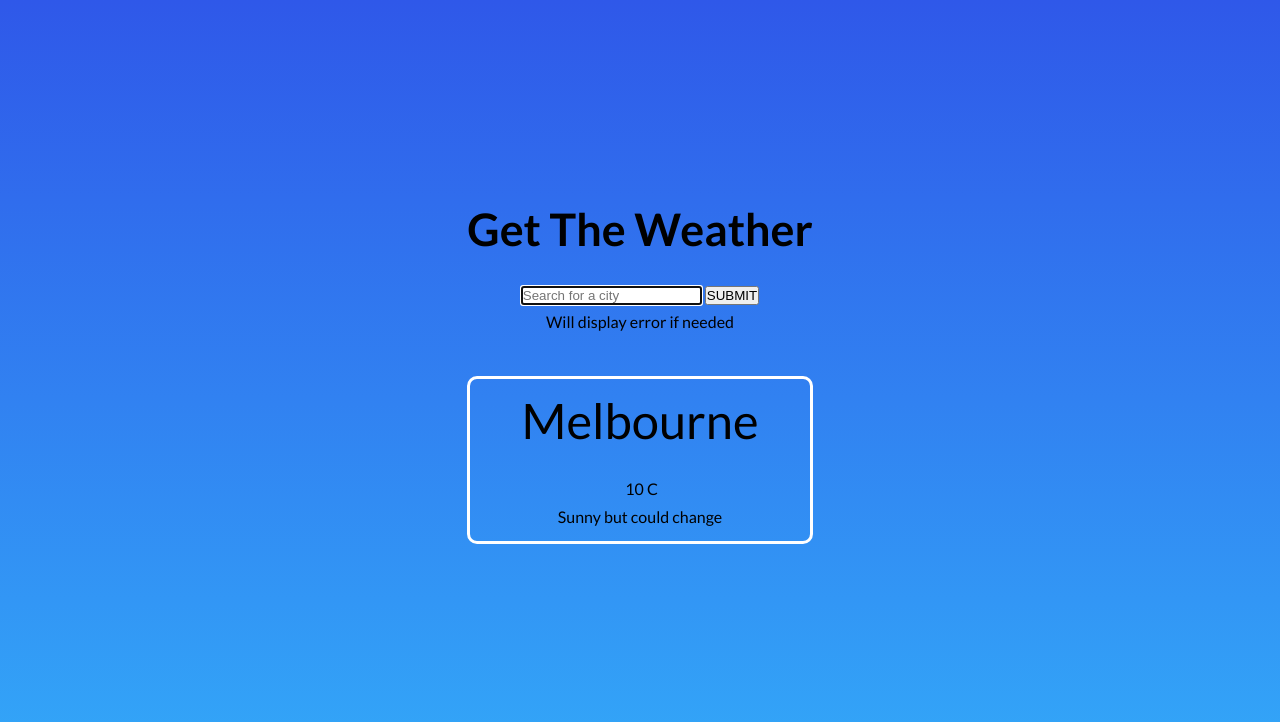
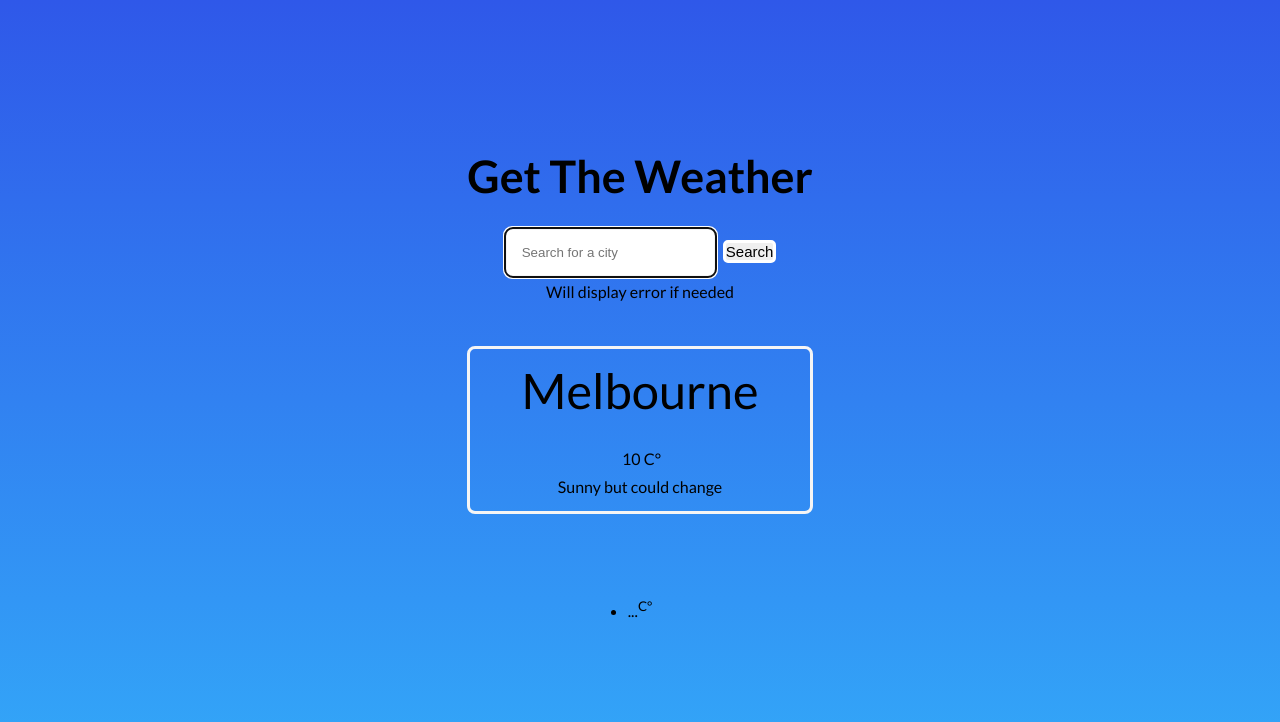
Before and after one commit to ericpham19/JS-Application-, a plain HTML site: page index.html in a window 1280 px wide. Drawn offline with Linux system fonts and the light colour scheme.

Commit message:
more css styling

```diff
--- a/index.html
+++ b/index.html
@@ -22,20 +22,20 @@
             placeholder="Search for a city"
             autofocus
           />
-          <button type="submit">SUBMIT</button>
+          <button type="submit">Search</button>
           <span class="msg">Will display error if needed</span>
         </form>
 
         <div class="weather-container">
           <div class="weather-info">
-            <div class="city">
+            <div class="city-result">
               <h1>Melbourne</h1>
             </div>
 
             <div class="temperature">
               <img src="" alt="" />
               <span id="temp">10</span>
-              <span id="Celcius">C</span>
+              <span id="Celcius">C°</span>
             </div>
             <div class="weather-description">Sunny but could change</div>
           </div>
@@ -45,7 +45,16 @@
 
     <section class="ajax-section">
       <div class="card-container">
-        <ul class="card-cities"></ul>
+        <ul class="card-cities">
+          <li class = 'mini-cities'>
+            <h3 class = "mini-cities-name"></h3>
+            <span class = "mini-cities-temp">...<sup>C°</sup></span>
+            <figure>
+              <img class="mini-cities-icons" src="" alt="">
+            </figure>
+          </li>
+
+        </ul>
       </div>
     </section>
 
--- a/style.css
+++ b/style.css
@@ -61,14 +61,50 @@ body {
     margin-top: 40px;
     padding-top : 10px;
     padding-bottom: 10px;
-    border-color: white;
+    border-color: whitesmoke;
     border-style: solid;
-    border-radius: 10px;
+    border-radius: 8px;
 }
 
 
 .msg {
     display: flex;
     flex-direction: column;
+}
+
+
+input{
+    border: solid whitesmoke;
+    border-radius: 8px;
+    padding: 15px;
+    max-width: 30ch;
 
 }
+
+form button {
+    font-size: 15px;
+    border:solid white;
+    border-radius: 5px;
+    margin-left: 3px;
+
+}
+
+
+
+
+
+
+
+
+
+
+/* media styling*/
+
+
+@media (min-width: 300px) and (max-width : 700px){
+    form button{
+        margin: 12px 0 0 0;
+        width: 60%;
+        background-color:yellowgreen;
+    }
+}
```
